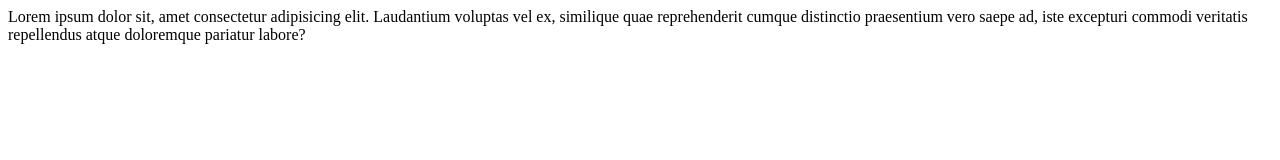
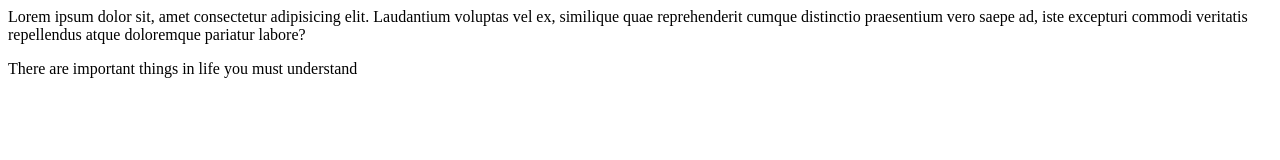
Before and after one commit to Kennyy1/Testproject, a plain HTML site: page index.html in a window 1280 px wide. Drawn offline with Linux system fonts and the light colour scheme.

Commit message:
added a simple paragraph describing life

```diff
--- a/index.html
+++ b/index.html
@@ -9,6 +9,10 @@
 
     <body>
         Lorem ipsum dolor sit, amet consectetur adipisicing elit. Laudantium voluptas vel ex, similique quae reprehenderit cumque distinctio praesentium vero saepe ad, iste excepturi commodi veritatis repellendus atque doloremque pariatur labore?
+
+        <p>
+            There are important things in life you must understand
+        </p>
     </body>
 
 </html>
```
